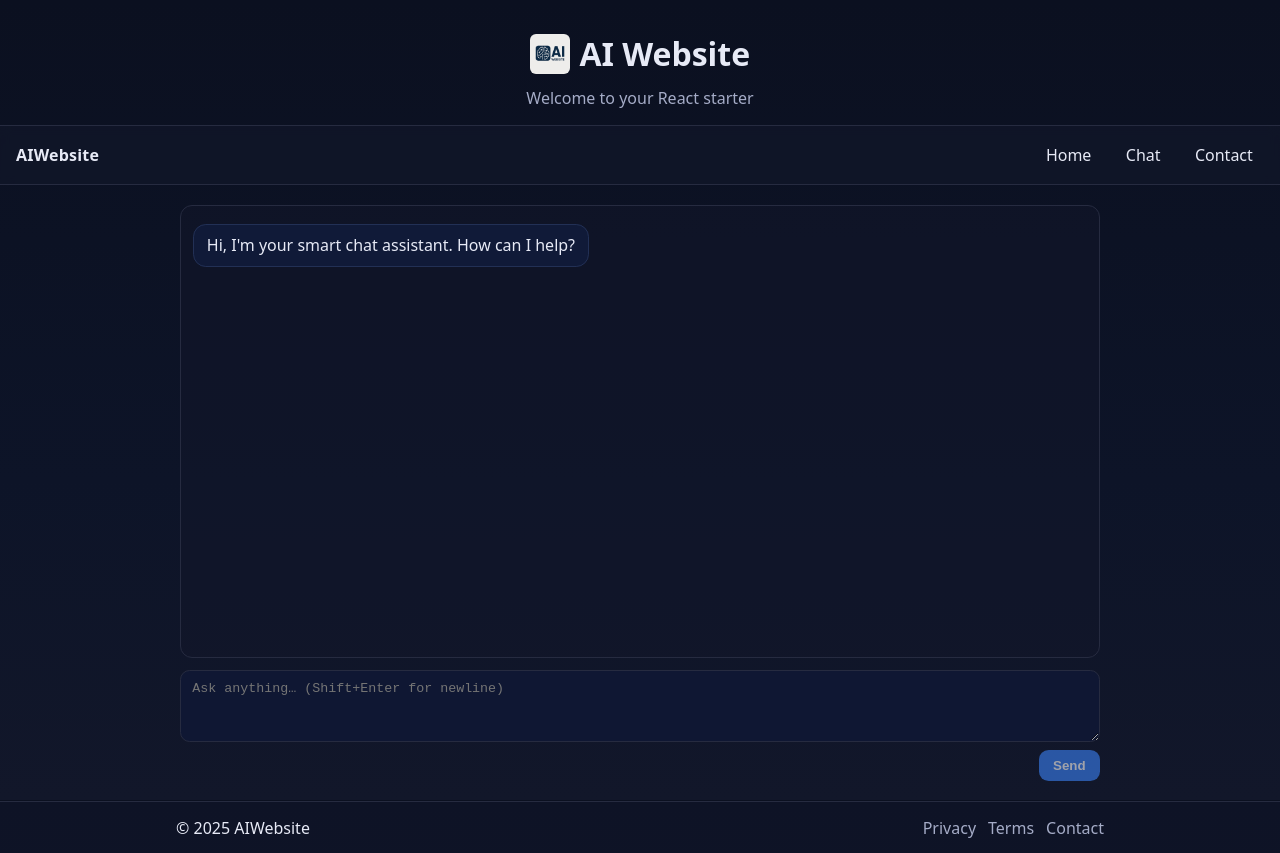
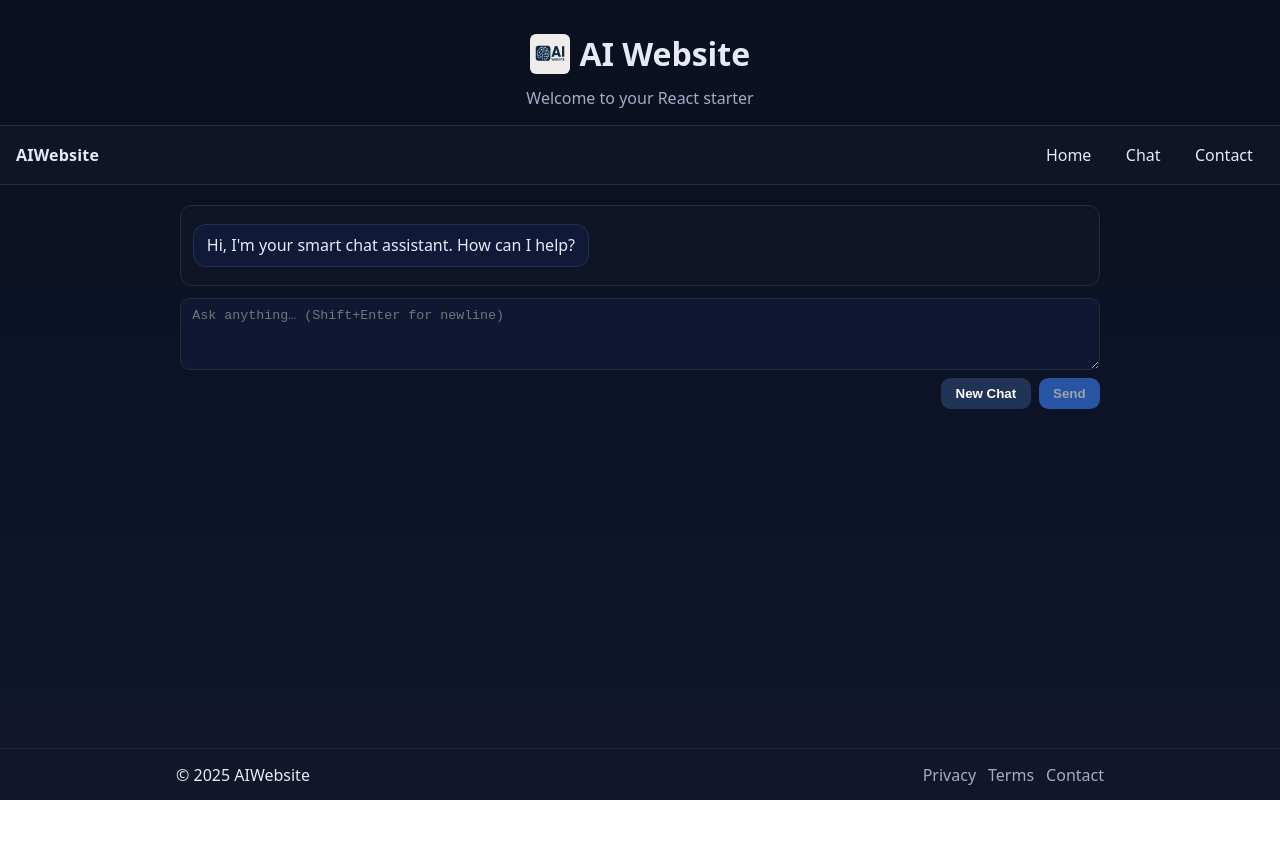
Before and after one commit to codeboarder/AIWebsite, a React (Vite) app: page /chat in a window 1280 px wide. After the commit the page ends 800 px from the top, so only its background shows below. Built offline with nearby package versions, Linux system fonts and the light colour scheme.

Commit message:
Enhance chat interface with typing indicator and remove progress bar

```diff
--- a/src/pages/Chat.jsx
+++ b/src/pages/Chat.jsx
@@ -19,7 +19,10 @@ export default function Chat() {
   ])
   const [input, setInput] = useState('')
   const [sending, setSending] = useState(false)
+  const [showTyping, setShowTyping] = useState(false)
+  const abortRef = useRef(null) // reserved for aborting in-flight fetch later
   const endRef = useRef(null)
+  const typingTimerRef = useRef(null)
 
   useEffect(() => {
     endRef.current?.scrollIntoView({ behavior: 'smooth' })
@@ -28,16 +31,20 @@ export default function Chat() {
   const send = async () => {
     const text = input.trim()
     if (!text || sending) return
-    setSending(true)
+  setSending(true)
+  setShowTyping(true)
     setMessages((prev) => [...prev, { role: 'user', content: text }])
     setInput('')
 
     // Try calling backend api
     try {
+      const controller = new AbortController()
+      abortRef.current = controller
       const resp = await fetch('/api/chat', {
         method: 'POST',
         headers: { 'Content-Type': 'application/json' },
         body: JSON.stringify({ messages: [...messages, { role: 'user', content: text }] }),
+        signal: controller.signal,
       })
 
       if (!resp.ok || !resp.body) {
@@ -48,7 +55,7 @@ export default function Chat() {
       const decoder = new TextDecoder('utf-8')
       let assistantBuffer = ''
 
-      setMessages((prev) => [...prev, { role: 'assistant', content: '' }])
+  setMessages((prev) => [...prev, { role: 'assistant', content: '' }])
 
       while (true) {
         const { value, done } = await reader.read()
@@ -70,7 +77,26 @@ export default function Chat() {
       const reply = assistantReply(text)
       setMessages((prev) => [...prev, { role: 'assistant', content: reply }])
     } finally {
+      abortRef.current = null
       setSending(false)
+      // Hide typing indicator once response completed (buffer filled or fallback)
+      setShowTyping(false)
+    }
+  }
+
+  const handleReset = () => {
+    // Abort streaming fetch if active
+    if (abortRef.current) {
+      try { abortRef.current.abort() } catch (_) {}
+      abortRef.current = null
+    }
+    setMessages([{ role: 'assistant', content: "Hi, I'm your smart chat assistant. How can I help?" }])
+    setInput('')
+    setSending(false)
+    setShowTyping(false)
+    if (typingTimerRef.current) {
+      clearTimeout(typingTimerRef.current)
+      typingTimerRef.current = null
     }
   }
 
@@ -84,13 +110,7 @@ export default function Chat() {
   return (
     <div className="content">
       <div className="chat">
-        {sending && (
-          <div className="chat-progress" role="status" aria-live="polite" aria-label="Generating response">
-            <div className="progress-track">
-              <div className="progress-indeterminate" />
-            </div>
-          </div>
-        )}
+        {/* Removed status bar; typing indicator will appear inline below */}
         <div className="chat-window" aria-live="polite">
           {messages.map((m, idx) => (
             <div key={idx} className={`message ${m.role}`}>
@@ -99,6 +119,15 @@ export default function Chat() {
               </div>
             </div>
           ))}
+          {showTyping && (
+            <div className="message assistant" aria-live="polite" aria-label="Assistant is responding">
+              <div className="bubble typing-indicator">
+                <span className="dot" />
+                <span className="dot" />
+                <span className="dot" />
+              </div>
+            </div>
+          )}
           <div ref={endRef} />
         </div>
         <div className="chat-input">
@@ -111,6 +140,9 @@ export default function Chat() {
             disabled={sending}
           />
           <div className="chat-actions">
+            <button type="button" onClick={handleReset} disabled={sending && !abortRef.current} style={{ marginRight: '.5rem', background: '#223455' }} title="Start a new chat">
+              New Chat
+            </button>
             <button onClick={send} disabled={!input.trim() || sending}>
               {sending ? 'Sending…' : 'Send'}
             </button>
--- a/src/styles.css
+++ b/src/styles.css
@@ -102,45 +102,36 @@ body {
 
 /* Chat page */
 .chat {
-  display: grid;
-  grid-template-rows: 1fr auto;
+  display: flex;
+  flex-direction: column;
+  align-items: stretch;
   gap: 0.75rem;
-  height: min(72vh, 720px);
+  /* Remove enforced vertical centering height so it sits at top */
+  max-height: 72vh; /* still keep an upper bound so page doesn't overflow too tall */
 }
 
-/* Progress bar while waiting for response */
-.chat-progress {
-  position: relative;
-  height: 4px;
-  background: transparent;
-  margin: 0 .25rem;
+/* Typing indicator */
+.typing-indicator {
+  display: inline-flex;
+  gap: .35rem;
+  padding: .45rem .65rem;
+  align-items: center;
+  min-width: 52px;
 }
+.typing-indicator .dot {
+  width: 8px;
+  height: 8px;
+  background: #3b82f6;
+  border-radius: 50%;
+  opacity: .35;
+  animation: typing-bounce 1s infinite ease-in-out;
+}
+.typing-indicator .dot:nth-child(2) { animation-delay: .15s; }
+.typing-indicator .dot:nth-child(3) { animation-delay: .3s; }
 
-.chat-progress .progress-track {
-  position: relative;
-  overflow: hidden;
-  width: 100%;
-  height: 4px;
-  border-radius: 2px;
-  background: rgba(255,255,255,0.12);
-}
-
-.chat-progress .progress-indeterminate {
-  position: absolute;
-  left: 0;
-  top: 0;
-  height: 100%;
-  width: 40%;
-  background: linear-gradient(90deg, rgba(0,153,255,0.1), #2196f3, rgba(0,153,255,0.1));
-  filter: drop-shadow(0 0 4px #2196f3);
-  animation: chat-progress-move 1.2s ease-in-out infinite;
-  border-radius: 2px;
-}
-
-@keyframes chat-progress-move {
-  0% { transform: translateX(-100%); }
-  50% { transform: translateX(60%); }
-  100% { transform: translateX(200%); }
+@keyframes typing-bounce {
+  0%, 80%, 100% { transform: translateY(0); opacity: .3; }
+  40% { transform: translateY(-5px); opacity: .9; }
 }
 .chat-window {
   border: 1px solid var(--border);
@@ -148,6 +139,30 @@ body {
   border-radius: .75rem;
   padding: .75rem;
   overflow: auto;
+  max-height: 55vh; /* allow room for input below */
+}
+.chat-window {
+  scrollbar-width: thin; /* Firefox */
+  scrollbar-color: #3b82f6 rgba(255,255,255,0.08); /* Firefox */
+}
+.chat-window::-webkit-scrollbar {
+  width: 10px;
+}
+.chat-window::-webkit-scrollbar-track {
+  background: linear-gradient(180deg, rgba(255,255,255,0.05), rgba(255,255,255,0.02));
+  border-radius: 8px;
+}
+.chat-window::-webkit-scrollbar-thumb {
+  background: linear-gradient(180deg, #3b82f6, #1d4ed8);
+  border-radius: 8px;
+  border: 2px solid rgba(11,16,32,0.9);
+  box-shadow: 0 0 4px rgba(59,130,246,0.5);
+}
+.chat-window::-webkit-scrollbar-thumb:hover {
+  background: linear-gradient(180deg, #5894ff, #2563eb);
+}
+.chat-window::-webkit-scrollbar-corner {
+  background: transparent;
 }
 .message { display: flex; margin: .35rem 0; }
 .message.user { justify-content: flex-end; }
```
